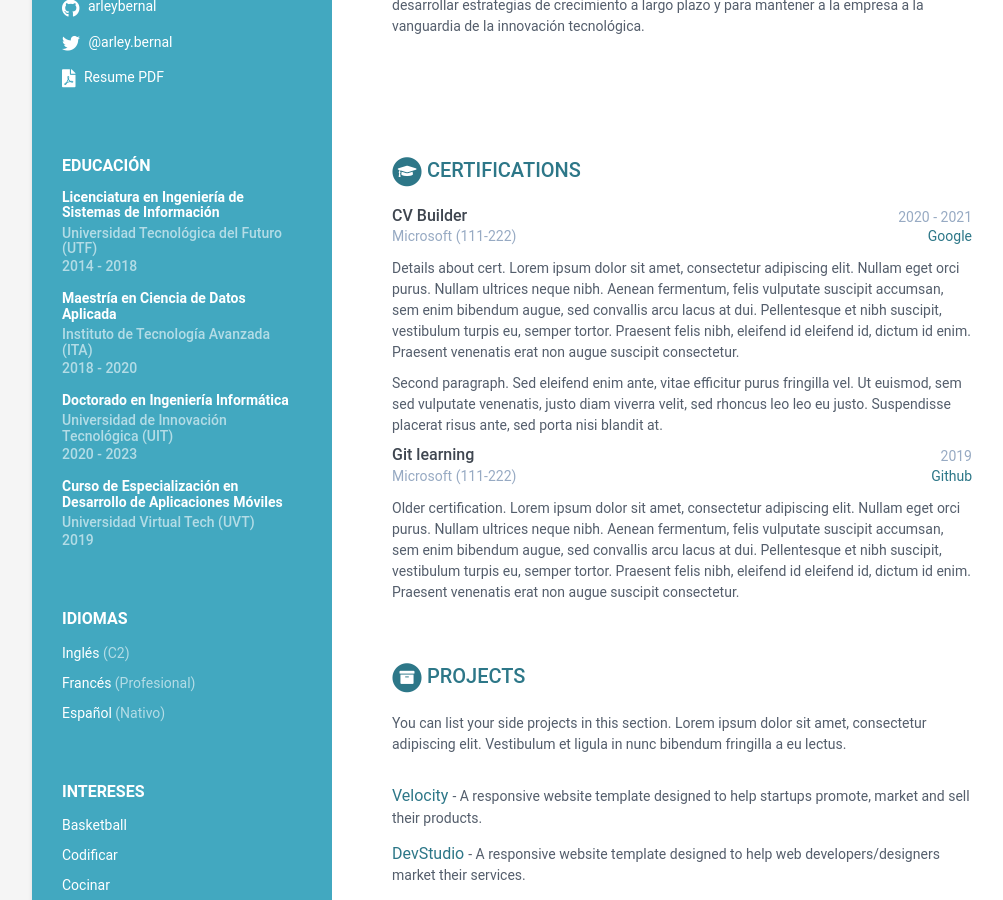
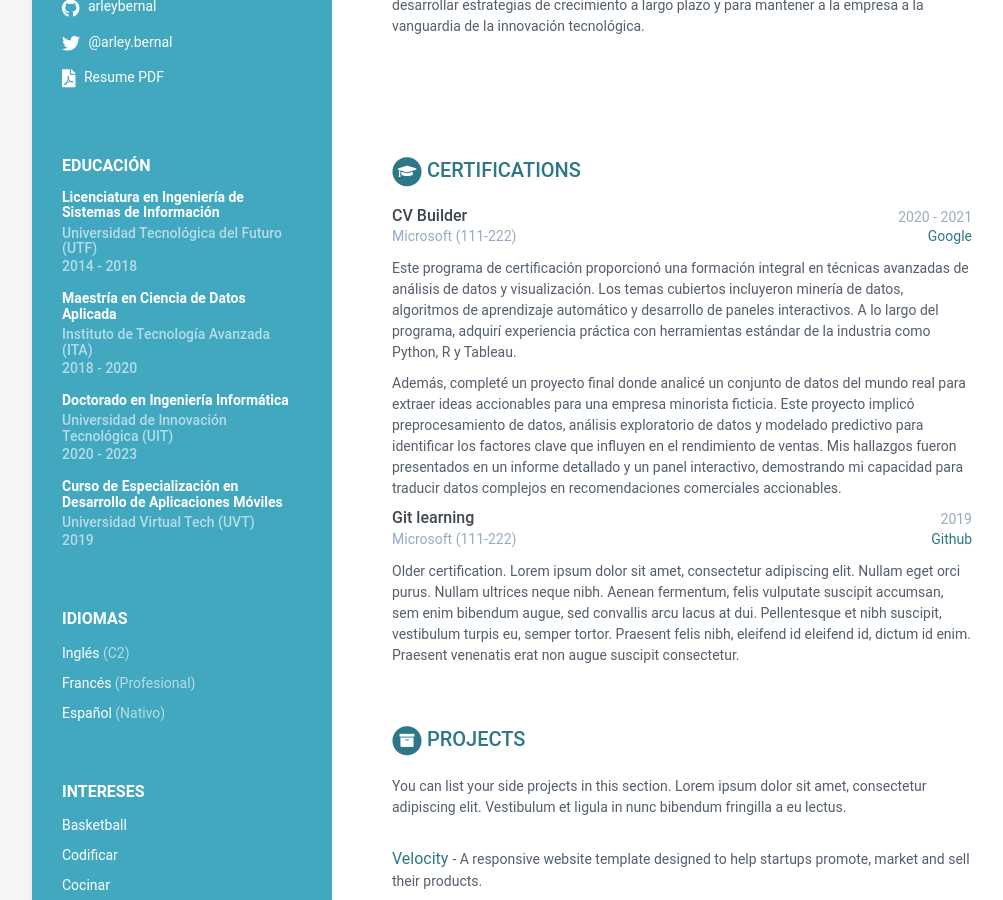
Before and after one commit to Proyecto-Fundamentos-Software/SitioWeb, a Jekyll site: the page built from index.html, in a window 1280 px wide and 900 px high, scrolled down 515 px. Shown: the whole window, without its empty margins (108-1111 px from the left). Built offline with Jekyll 4.4.1, drawn with Linux system fonts in a browser that asks for light colours.

Commit message:
Modificación de detalles de experiencias

```diff
--- a/_data/data.yml
+++ b/_data/data.yml
@@ -153,19 +153,18 @@ certifications:
           credentialurl: www.google.com
           credentialname: Google
           details: |
-            Details about cert. Lorem ipsum dolor sit amet, consectetur
-            adipiscing elit.
-            Nullam eget orci purus. Nullam ultrices neque nibh.
-            Aenean fermentum, felis vulputate suscipit accumsan,
-            sem enim bibendum augue, sed convallis arcu lacus at dui.
-            Pellentesque et nibh suscipit, vestibulum turpis eu, semper tortor.
-            Praesent felis nibh, eleifend id eleifend id, dictum id enim.
-            Praesent venenatis erat non augue suscipit consectetur.
+            Este programa de certificación proporcionó una formación integral en técnicas avanzadas
+            de análisis de datos y visualización. Los temas cubiertos incluyeron minería de datos,
+            algoritmos de aprendizaje automático y desarrollo de paneles interactivos. A lo largo
+            del programa, adquirí experiencia práctica con herramientas estándar de la industria
+            como Python, R y Tableau.
 
-            Second paragraph. Sed eleifend enim ante, vitae efficitur purus
-            fringilla vel. Ut euismod, sem sed vulputate venenatis,
-            justo diam viverra velit, sed rhoncus leo leo eu justo.
-            Suspendisse placerat risus ante, sed porta nisi blandit at.
+            Además, completé un proyecto final donde analicé un conjunto de datos del mundo real
+            para extraer ideas accionables para una empresa minorista ficticia. Este proyecto
+            implicó preprocesamiento de datos, análisis exploratorio de datos y modelado predictivo
+            para identificar los factores clave que influyen en el rendimiento de ventas. Mis
+            hallazgos fueron presentados en un informe detallado y un panel interactivo, demostrando
+            mi capacidad para traducir datos complejos en recomendaciones comerciales accionables.
         - name: Git learning
           start: 2019
           end:
```
